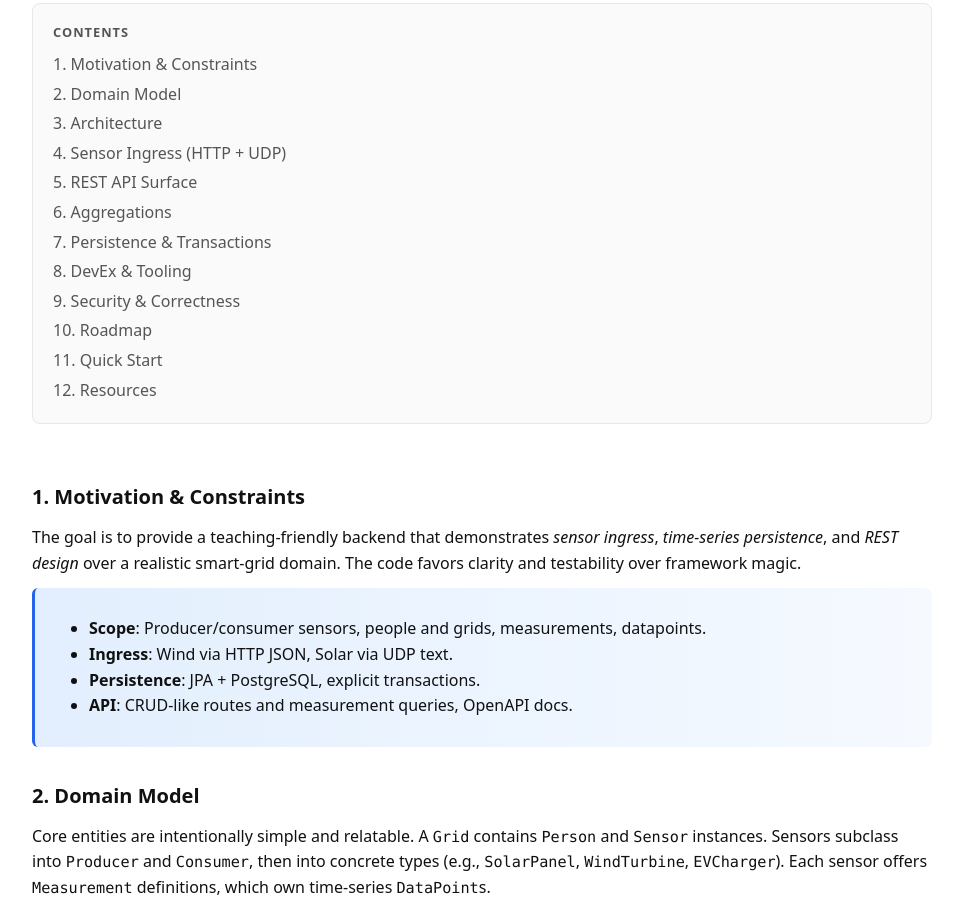
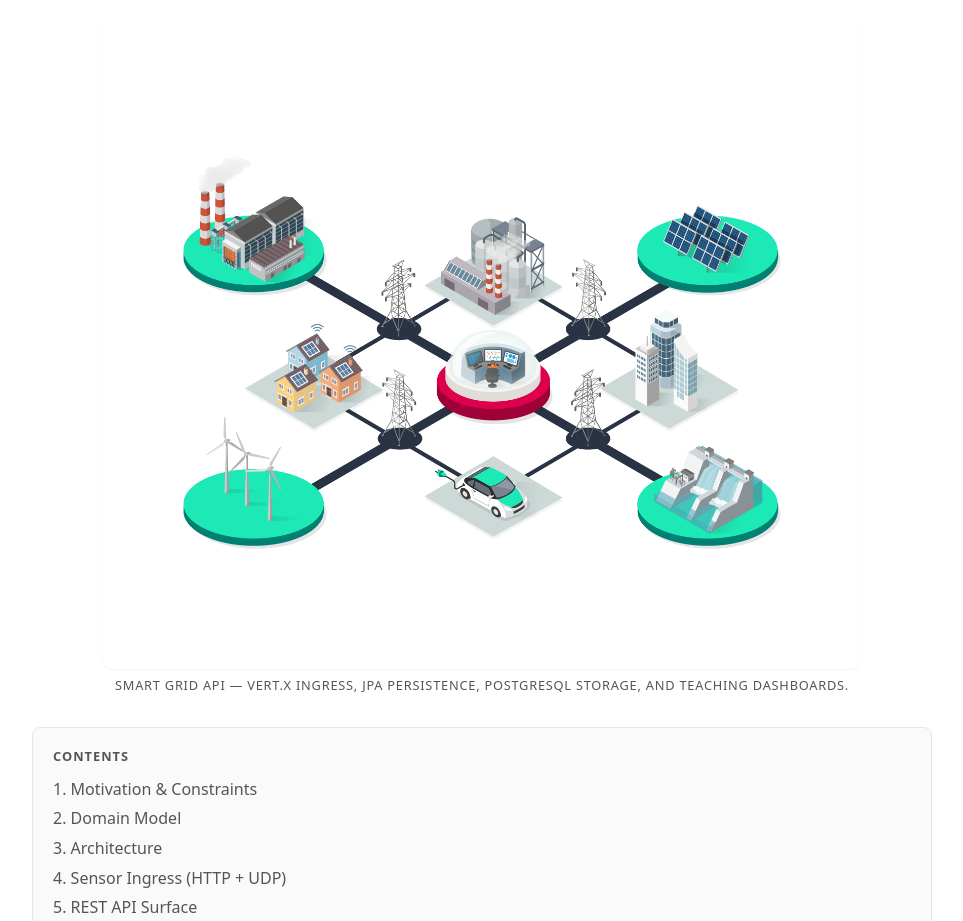
Before and after one commit to promaaa/portfolio, a plain HTML site: page smart-grid-writeup.html in a window 1280 px wide. Shown: the part 263-1184 px from the top of the page, without its empty margins (158-1121 px from the left). Drawn offline with Linux system fonts and the light colour scheme.

Commit message:
added new thumbnails for writeups

```diff
--- a/css/smart-grid-writeup.css
+++ b/css/smart-grid-writeup.css
@@ -19,6 +19,9 @@ pre{background:var(--surface);border:1px solid var(--line);padding:14px;border-r
 .callout{background:linear-gradient(90deg,rgba(96,165,250,.18),rgba(96,165,250,.06));border-left:3px solid var(--accent);padding:12px 14px;border-radius:6px;margin:12px 0}
 figure{margin:14px 0}
 figcaption{font-size:.9rem;color:var(--muted);margin-top:6px}
+.hero-figure{margin:28px auto 32px;max-width:760px}
+.hero-figure img{display:block;width:100%;height:auto;border-radius:12px;box-shadow:var(--shadow);object-fit:cover}
+.hero-figure figcaption{text-align:center;font-size:.8rem;letter-spacing:.06em;text-transform:uppercase}
 .theme-toggle{position:fixed;top:12px;right:12px;border:1px solid var(--line);background:var(--surface);color:var(--muted);padding:8px;border-radius:10px;cursor:pointer;display:flex;align-items:center;justify-content:center;transition:background .2s ease}
 .theme-toggle:hover{background:var(--surface-alt);color:var(--ink)}
 .theme-toggle svg{width:20px;height:20px;fill:currentColor;display:block}
--- a/smart-grid-writeup.html
+++ b/smart-grid-writeup.html
@@ -15,6 +15,11 @@
       <p class="muted">Java 21 • Vert.x Web • JPA (EclipseLink) • PostgreSQL • Docker Compose</p>
       <p><strong>Abstract</strong> — A compact backend for a simulated smart grid. It ingests sensor data over HTTP (wind turbines) and UDP (solar panels), persists it with JPA, and exposes a clean REST API for dashboards: persons, grids, sensors, measurements, and simple production/consumption aggregations. Served with OpenAPI docs and a one‑command Docker setup.</p>
     </header>
+
+    <figure class="hero-figure">
+      <img src="pictures/smart_grid.png" alt="Smart Grid API dashboards and data flow overview" loading="lazy" />
+      <figcaption>Smart Grid API — Vert.x ingress, JPA persistence, PostgreSQL storage, and teaching dashboards.</figcaption>
+    </figure>
 
     <div class="toc">
       <strong>Contents</strong>
```
Also changed, not shown: chefgen-writeup.html (+5 -0 lines).
